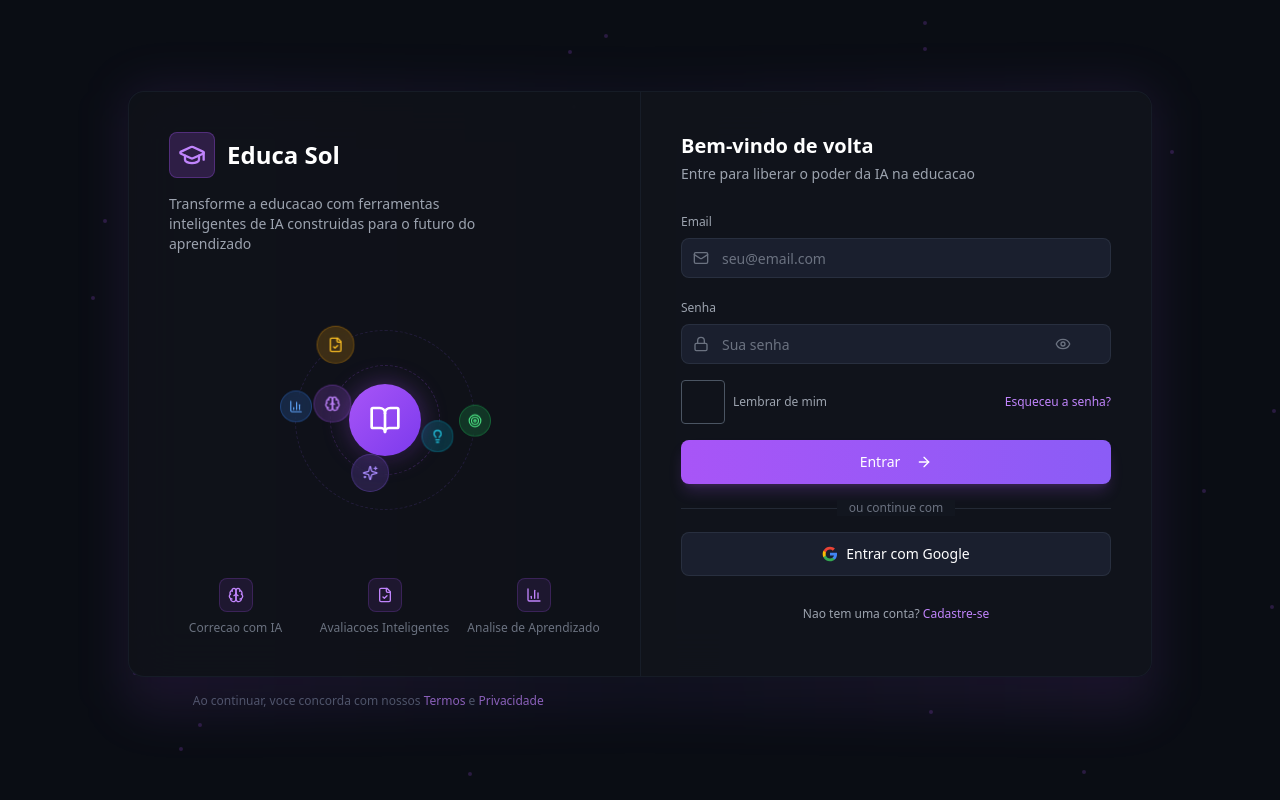
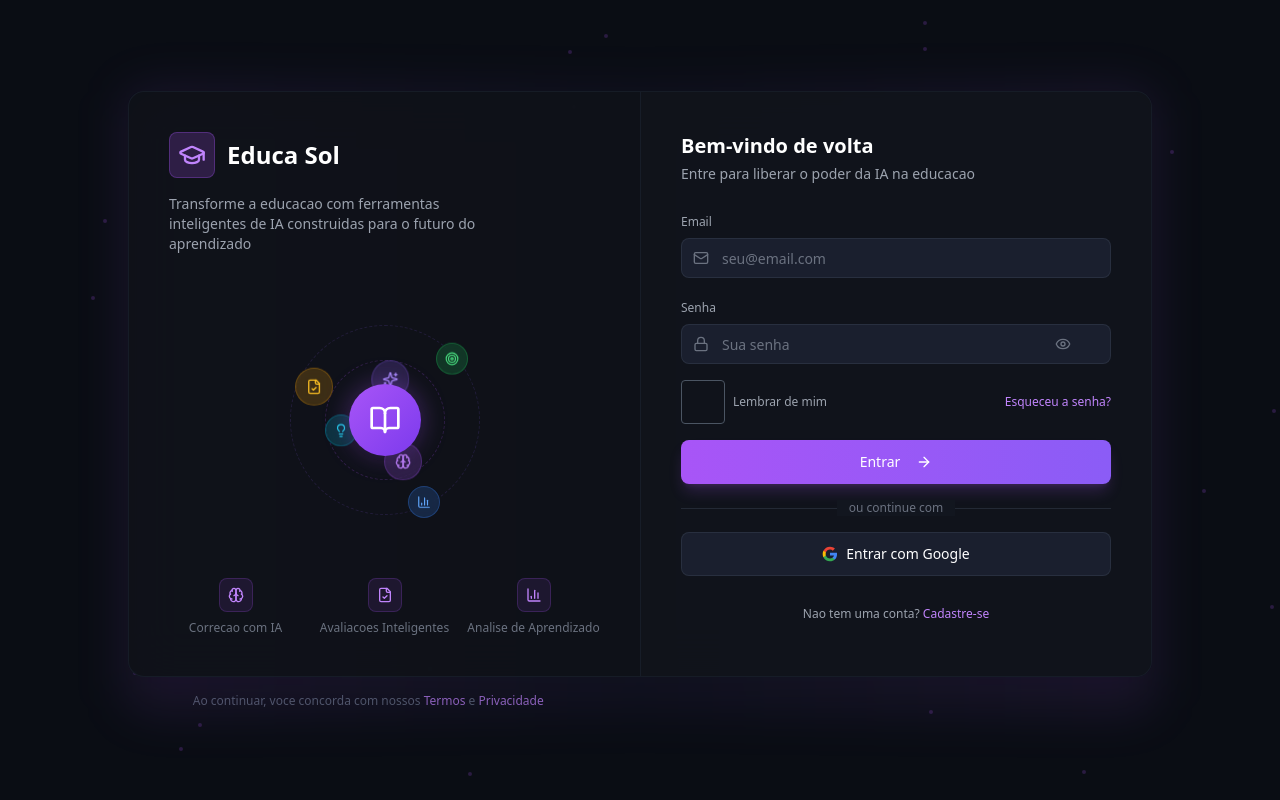
Before and after one commit to hudsonargollo/educassol, a React (Vite) app: page /auth in a window 1280 px wide. Built offline with nearby package versions, Linux system fonts and the light colour scheme.

Commit message:
Fix orbit animation - icons evenly spaced in two orbits rotating opposite directions

```diff
--- a/src/pages/Auth.tsx
+++ b/src/pages/Auth.tsx
@@ -57,32 +57,30 @@ const Auth = () => {
     <div className="min-h-screen bg-[#0a0d14] relative overflow-hidden flex items-center justify-center p-4">
       {/* Orbit animation styles */}
       <style>{`
-        @keyframes orbit-inner {
-          from { transform: rotate(0deg) translateX(55px) rotate(0deg); }
-          to { transform: rotate(360deg) translateX(55px) rotate(-360deg); }
+        @keyframes orbit-cw {
+          from { transform: rotate(0deg); }
+          to { transform: rotate(360deg); }
         }
-        @keyframes orbit-inner-reverse {
-          from { transform: rotate(360deg) translateX(55px) rotate(-360deg); }
-          to { transform: rotate(0deg) translateX(55px) rotate(0deg); }
+        @keyframes orbit-ccw {
+          from { transform: rotate(0deg); }
+          to { transform: rotate(-360deg); }
         }
-        @keyframes orbit-outer {
-          from { transform: rotate(0deg) translateX(90px) rotate(0deg); }
-          to { transform: rotate(360deg) translateX(90px) rotate(-360deg); }
+        @keyframes counter-rotate-cw {
+          from { transform: rotate(0deg); }
+          to { transform: rotate(-360deg); }
         }
-        @keyframes orbit-outer-reverse {
-          from { transform: rotate(360deg) translateX(90px) rotate(-360deg); }
-          to { transform: rotate(0deg) translateX(90px) rotate(0deg); }
+        @keyframes counter-rotate-ccw {
+          from { transform: rotate(0deg); }
+          to { transform: rotate(360deg); }
         }
         @keyframes pulse-glow {
           0%, 100% { box-shadow: 0 0 20px rgba(168, 85, 247, 0.3); }
           50% { box-shadow: 0 0 40px rgba(168, 85, 247, 0.5); }
         }
-        .orbit-inner-1 { animation: orbit-inner 10s linear infinite; }
-        .orbit-inner-2 { animation: orbit-inner-reverse 12s linear infinite; animation-delay: -3s; }
-        .orbit-inner-3 { animation: orbit-inner 10s linear infinite; animation-delay: -5s; }
-        .orbit-outer-1 { animation: orbit-outer-reverse 16s linear infinite; }
-        .orbit-outer-2 { animation: orbit-outer 20s linear infinite; animation-delay: -5s; }
-        .orbit-outer-3 { animation: orbit-outer-reverse 16s linear infinite; animation-delay: -10.5s; }
+        .orbit-inner { animation: orbit-cw 15s linear infinite; }
+        .orbit-outer { animation: orbit-ccw 25s linear infinite; }
+        .counter-inner { animation: counter-rotate-cw 15s linear infinite; }
+        .counter-outer { animation: counter-rotate-ccw 25s linear infinite; }
         .center-glow { animation: pulse-glow 3s ease-in-out infinite; }
       `}</style>
 
@@ -122,51 +120,49 @@ const Auth = () => {
               </div>
 
               {/* Inner orbit ring */}
-              <div className="absolute w-[110px] h-[110px] rounded-full border border-dashed border-examai-purple-500/20" />
+              <div className="absolute w-[120px] h-[120px] rounded-full border border-dashed border-examai-purple-500/20" />
 
               {/* Outer orbit ring */}
-              <div className="absolute w-[180px] h-[180px] rounded-full border border-dashed border-violet-500/15" />
+              <div className="absolute w-[190px] h-[190px] rounded-full border border-dashed border-violet-500/15" />
 
-              {/* Inner orbit - 3 icons, mixed directions */}
-              <div className="absolute inset-0 flex items-center justify-center">
-                <div className="orbit-inner-1">
+              {/* Inner orbit container - rotates clockwise */}
+              <div className="absolute w-[120px] h-[120px] orbit-inner">
+                {/* Icon at top (0deg) */}
+                <div className="absolute top-0 left-1/2 -translate-x-1/2 -translate-y-1/2 counter-inner">
                   <div className="p-2.5 rounded-full bg-examai-purple-500/20 border border-examai-purple-500/30 backdrop-blur-sm">
                     <Brain className="h-4 w-4 text-examai-purple-400" />
                   </div>
                 </div>
-              </div>
-              <div className="absolute inset-0 flex items-center justify-center">
-                <div className="orbit-inner-2">
+                {/* Icon at bottom-left (120deg) */}
+                <div className="absolute bottom-[15%] left-[6%] -translate-x-1/2 counter-inner">
                   <div className="p-2.5 rounded-full bg-violet-500/20 border border-violet-500/30 backdrop-blur-sm">
                     <Sparkles className="h-4 w-4 text-violet-400" />
                   </div>
                 </div>
-              </div>
-              <div className="absolute inset-0 flex items-center justify-center">
-                <div className="orbit-inner-3">
+                {/* Icon at bottom-right (240deg) */}
+                <div className="absolute bottom-[15%] right-[6%] translate-x-1/2 counter-inner">
                   <div className="p-2 rounded-full bg-cyan-500/20 border border-cyan-500/30 backdrop-blur-sm">
                     <Lightbulb className="h-3.5 w-3.5 text-cyan-400" />
                   </div>
                 </div>
               </div>
 
-              {/* Outer orbit - 3 icons, opposite direction */}
-              <div className="absolute inset-0 flex items-center justify-center">
-                <div className="orbit-outer-1">
+              {/* Outer orbit container - rotates counter-clockwise */}
+              <div className="absolute w-[190px] h-[190px] orbit-outer">
+                {/* Icon at top (0deg) */}
+                <div className="absolute top-0 left-1/2 -translate-x-1/2 -translate-y-1/2 counter-outer">
                   <div className="p-2.5 rounded-full bg-amber-500/20 border border-amber-500/30 backdrop-blur-sm">
                     <FileCheck className="h-4 w-4 text-amber-400" />
                   </div>
                 </div>
-              </div>
-              <div className="absolute inset-0 flex items-center justify-center">
-                <div className="orbit-outer-2">
+                {/* Icon at bottom-left (120deg) */}
+                <div className="absolute bottom-[13%] left-[3%] -translate-x-1/2 counter-outer">
                   <div className="p-2 rounded-full bg-blue-500/20 border border-blue-500/30 backdrop-blur-sm">
                     <BarChart3 className="h-3.5 w-3.5 text-blue-400" />
                   </div>
                 </div>
-              </div>
-              <div className="absolute inset-0 flex items-center justify-center">
-                <div className="orbit-outer-3">
+                {/* Icon at bottom-right (240deg) */}
+                <div className="absolute bottom-[13%] right-[3%] translate-x-1/2 counter-outer">
                   <div className="p-2 rounded-full bg-green-500/20 border border-green-500/30 backdrop-blur-sm">
                     <Target className="h-3.5 w-3.5 text-green-400" />
                   </div>
```
